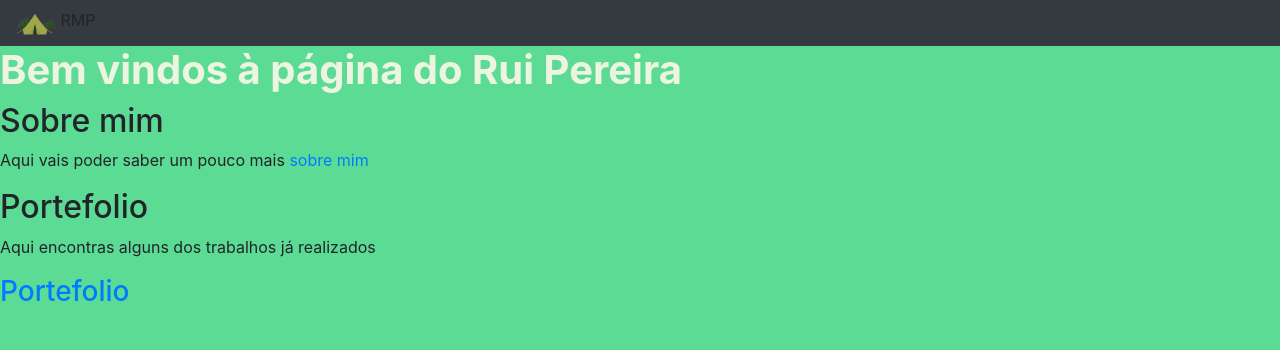
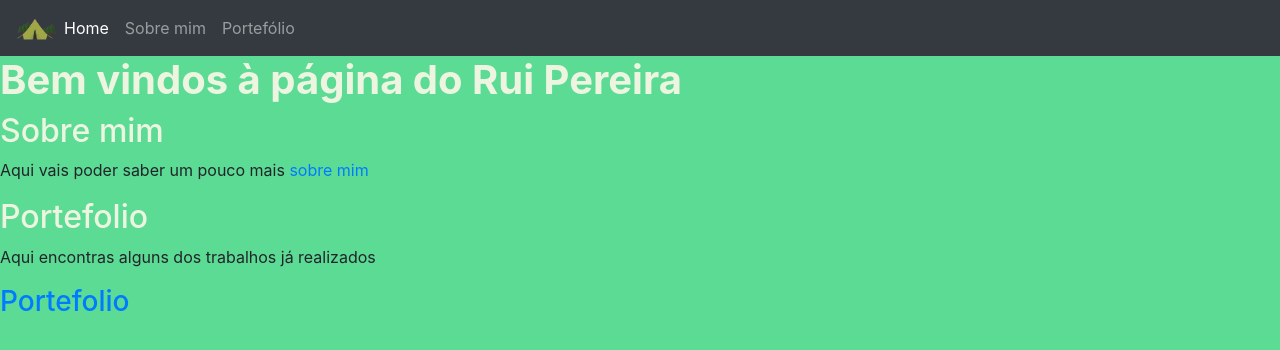
Before and after one commit to Peras92/Aula15, a Flask app: page / in a window 1280 px wide. Shown: the top 350 px of the page. Run offline with Flask 2, Linux system fonts and the light colour scheme; some libraries are stand-ins or nearby versions.

Commit message:
mais actualizações

```diff
--- a/Templates/index.html
+++ b/Templates/index.html
@@ -17,10 +17,24 @@
     </head>
 
     <body>
-        <!-- Image and text -->
-        <nav class="navbar navbar-dark bg-dark">
-            <span class="Txt-navbar"><img src="/static/img/Tenda.png" width="40" height="30" class="d-inline-block align-top" alt="tenda">
-            RMP</span>
+        <nav class="navbar navbar-expand-md navbar-dark bg-dark">
+           <img src="/static/img/Tenda.png" width="40" height="30" class="d-inline-block align-top" alt="tenda">
+            <button class="navbar-toggler" type="button" data-toggle="collapse" data-target="#navbarNav" aria-controls="navbarNav" aria-expanded="false" aria-label="Toggle navigation">
+                <span class="navbar-toggler-icon"></span>
+              </button>
+              <div class="collapse navbar-collapse" id="navbarNav">
+                <ul class="navbar-nav">
+                  <li class="nav-item active">
+                    <a class="nav-link" href="/">Home <span class="sr-only">(current)</span></a>
+                  </li>
+                  <li class="nav-item">
+                    <a class="nav-link" href="/aboutme/">Sobre mim</a>
+                  </li>
+                  <li class="nav-item">
+                    <a class="nav-link" href="/portefolio/">Portefólio</a>
+                  </li>
+                </ul>
+              </div>
         </nav>
 
         <div class="corpo"></div>
--- a/static/css/geral.css
+++ b/static/css/geral.css
@@ -3,6 +3,10 @@ body {
 }
 
 h1 {
-    color: #edf5e1;
+    color: #edf5e1;;
     font-weight: bold;
 }
+
+h2 {
+    color: #edf5e1;;
+}
```
